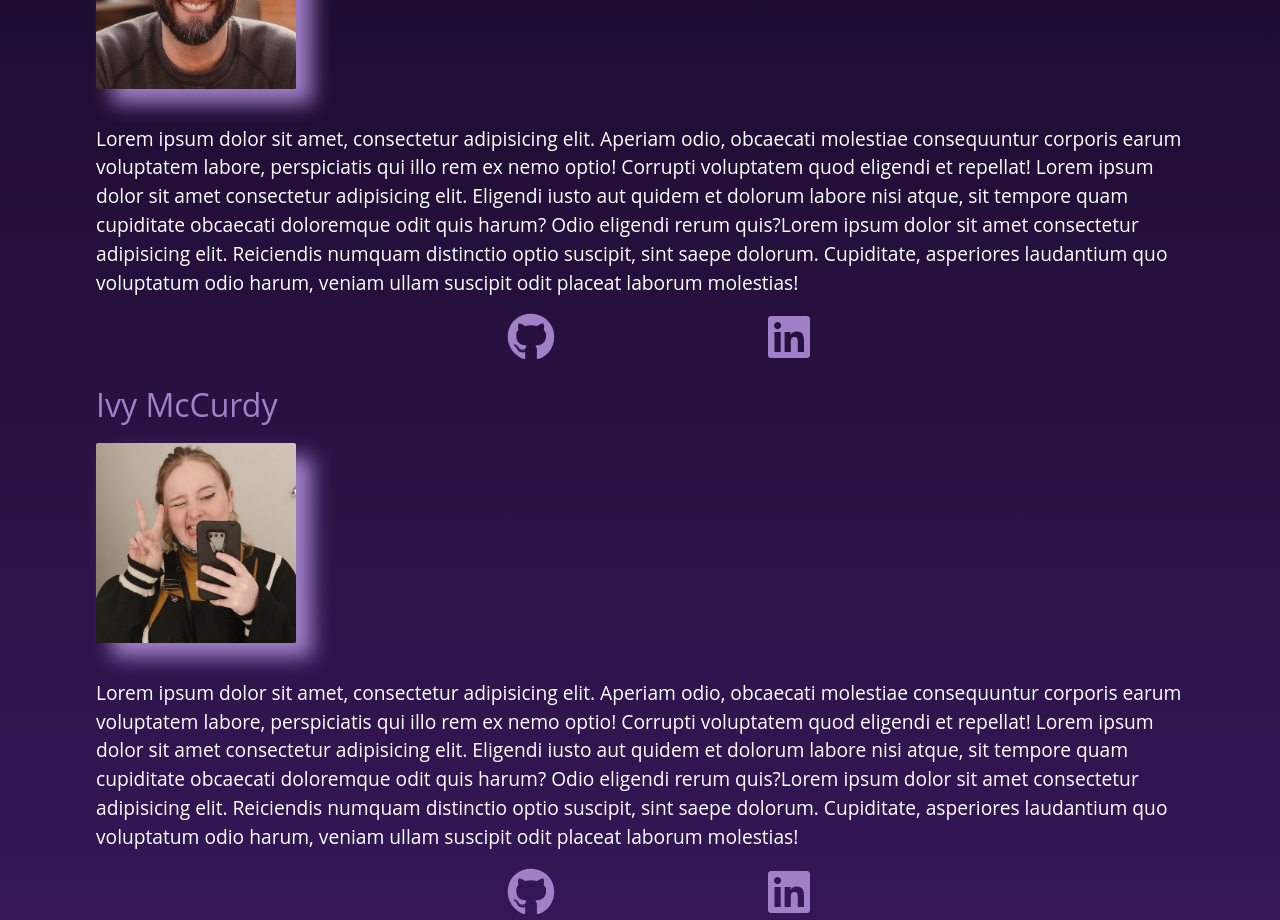
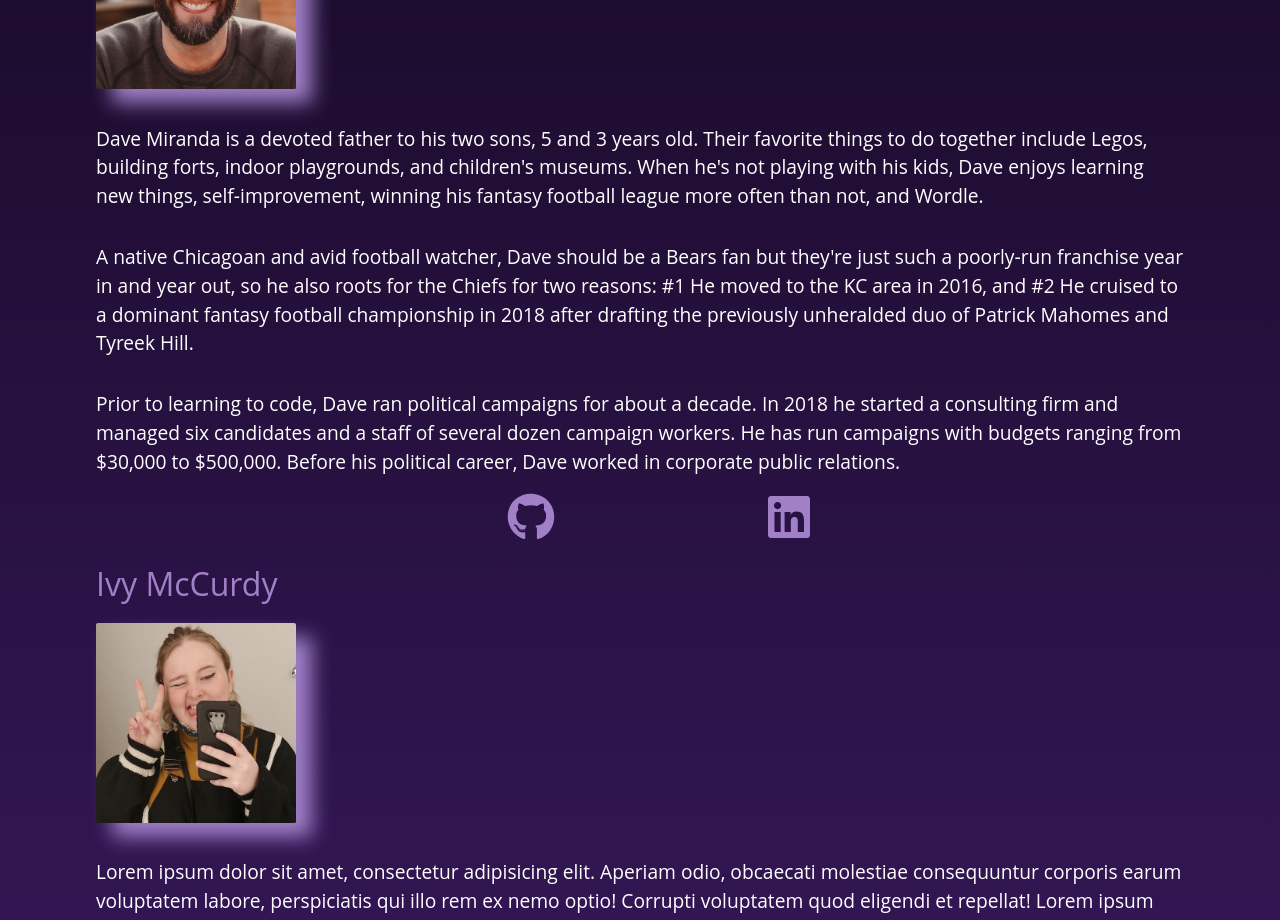
Before and after one commit to ZacWheeler3/job-huntr, a React (Vite) app in the folder client/: page /AboutPage in a window 1280 px wide. Shown: the part 1220-2140 px from the top of the page. Built offline with nearby package versions, Linux system fonts and the light colour scheme.

Commit message:
added dave bio to about

```diff
--- a/client/src/pages/AboutPage.jsx
+++ b/client/src/pages/AboutPage.jsx
@@ -51,17 +51,9 @@ const AboutPage = () => {
         </div>
         <div className="dev-creds">
           <p>
-            Lorem ipsum dolor sit amet, consectetur adipisicing elit. Aperiam
-            odio, obcaecati molestiae consequuntur corporis earum voluptatem
-            labore, perspiciatis qui illo rem ex nemo optio! Corrupti voluptatem
-            quod eligendi et repellat! Lorem ipsum dolor sit amet consectetur
-            adipisicing elit. Eligendi iusto aut quidem et dolorum labore nisi
-            atque, sit tempore quam cupiditate obcaecati doloremque odit quis
-            harum? Odio eligendi rerum quis?Lorem ipsum dolor sit amet
-            consectetur adipisicing elit. Reiciendis numquam distinctio optio
-            suscipit, sint saepe dolorum. Cupiditate, asperiores laudantium quo
-            voluptatum odio harum, veniam ullam suscipit odit placeat laborum
-            molestias!
+          Dave Miranda is a devoted father to his two sons, 5 and 3 years old. Their favorite things to do together include Legos, building forts, indoor playgrounds, and children's museums. When he's not playing with his kids, Dave enjoys learning new things, self-improvement, winning his fantasy football league more often than not, and Wordle.</p>
+<p>A native Chicagoan and avid football watcher, Dave should be a Bears fan but they're just such a poorly-run franchise year in and year out, so he also roots for the Chiefs for two reasons: #1 He moved to the KC area in 2016, and #2 He cruised to a dominant fantasy football championship in 2018 after drafting the previously unheralded duo of Patrick Mahomes and Tyreek Hill.</p>
+<p>Prior to learning to code, Dave ran political campaigns for about a decade. In 2018 he started a consulting firm and managed six candidates and a staff of several dozen campaign workers. He has run campaigns with budgets ranging from $30,000 to $500,000. Before his political career, Dave worked in corporate public relations.
           </p>
           <ul>
             <li>
```
